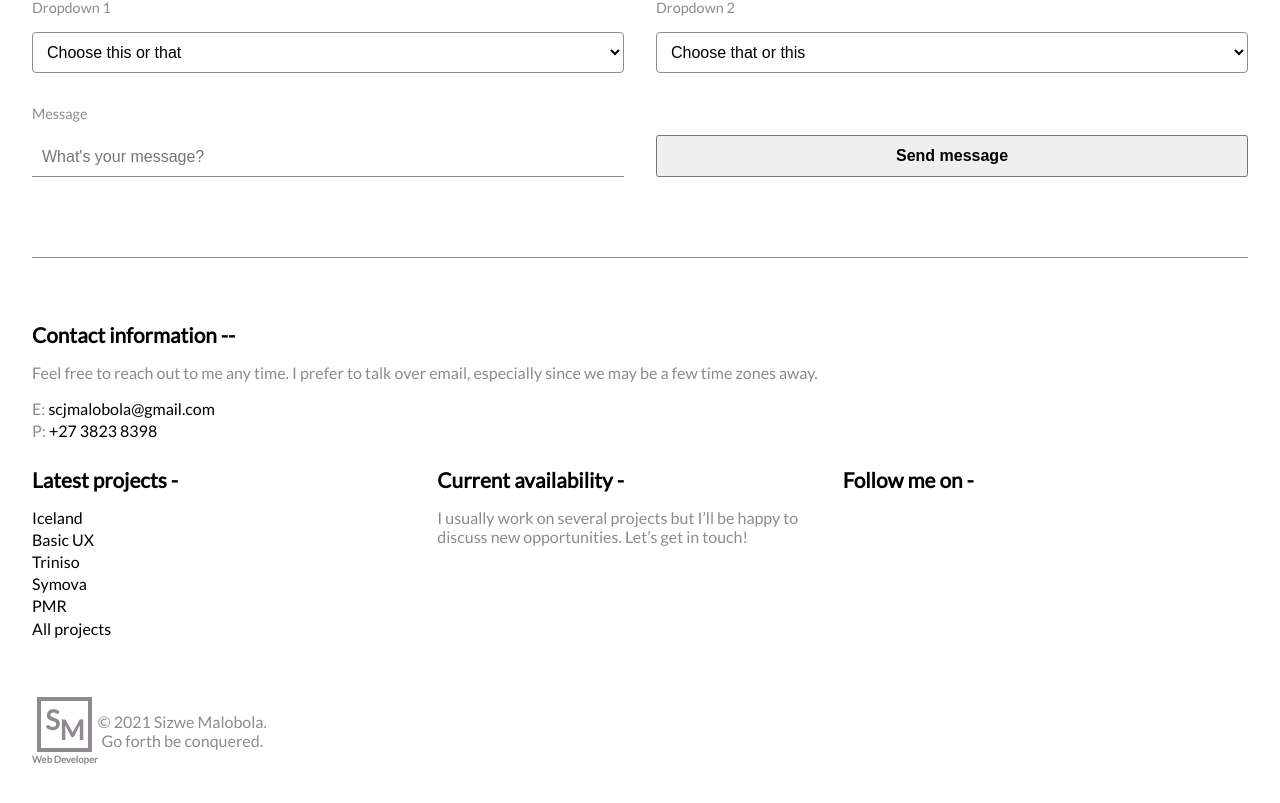
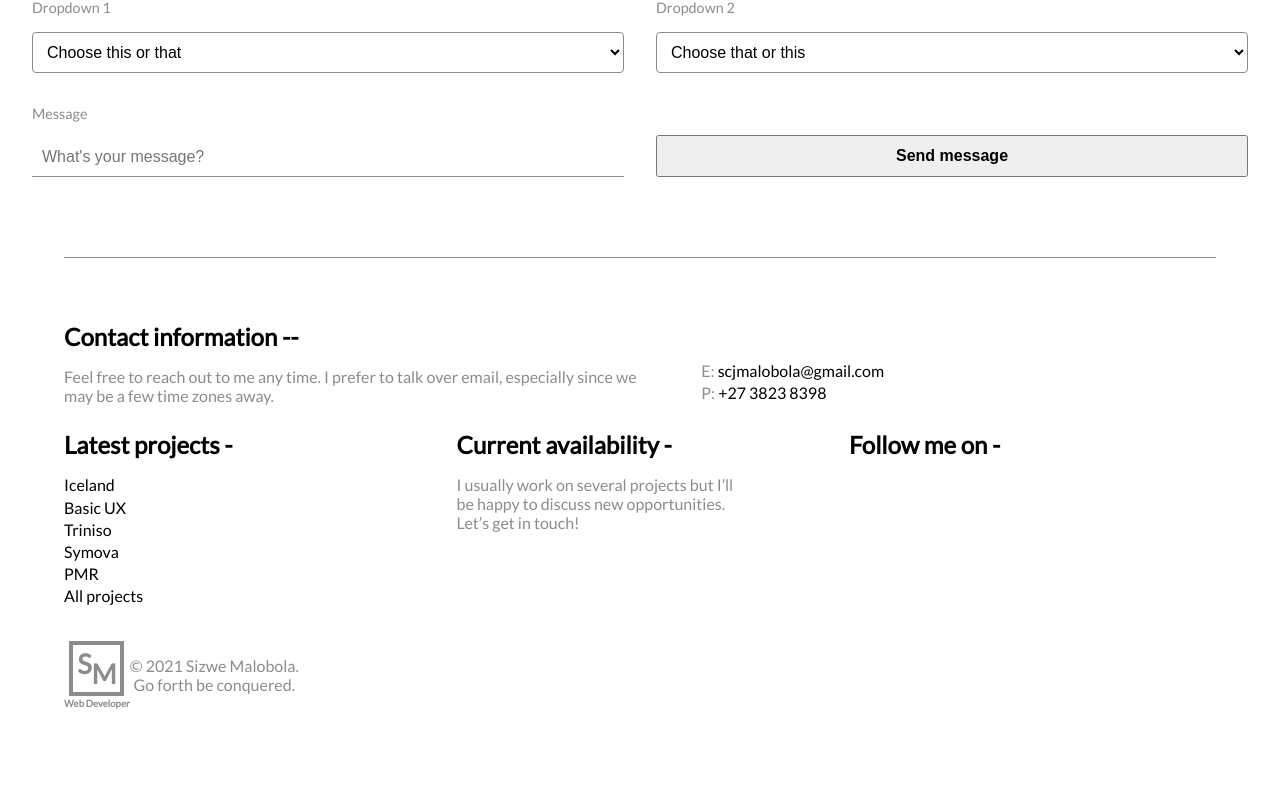
Before and after one commit to SizweMalobola/Portfolio_site, a React (Create React App) app: page /contact in a window 1280 px wide. Shown: the part 961-1764 px from the top of the page. Built offline with nearby package versions, Linux system fonts and the light colour scheme.

Commit message:
finished making Footer responsive

```diff
--- a/src/components/Footer.js
+++ b/src/components/Footer.js
@@ -7,11 +7,13 @@ function Footer() {
     <footer>
       <div className={styles["footer-top"]}>
         <div className={styles["contact-info"]}>
-          <h3>Contact information --</h3>
-          <p>
-            Feel free to reach out to me any time. I prefer to talk over email,
-            especially since we may be a few time zones away.
-          </p>
+          <div>
+            <h3>Contact information --</h3>
+            <p>
+              Feel free to reach out to me any time. I prefer to talk over
+              email, especially since we may be a few time zones away.
+            </p>
+          </div>
           <div>
             <p>
               E: <span>scjmalobola@gmail.com</span>
--- a/src/components/footerStyle.module.css
+++ b/src/components/footerStyle.module.css
@@ -1,48 +1,50 @@
 /* footer section */
 footer {
-  width: 100%;
-  padding: 0 10rem;
-  padding-bottom: 4rem;
+  width: 85%;
+  margin-bottom: 5rem;
   --black-primary: black;
   --gray-primary: #8e8a8f;
 }
 .footer-top {
   border-top: 1px solid var(--gray-primary);
-  display: flex;
+  display: grid;
+  grid-template-columns: repeat(4, 1fr);
+  justify-content: end;
+  align-items: start;
   padding-top: 4rem;
 }
 .footer-top div h3 {
-  font-size: 1.3rem;
+  font-size: 1.5rem;
   font-weight: 700;
   margin-bottom: 1rem;
   color: var(--black-primary);
 }
 .contact-info {
-  width: 30%;
+  width: 100%;
   padding-right: 5rem;
 }
 .contact-info p {
   color: var(--gray-primary);
   font-size: 1rem;
 }
-.contact-info > p {
+.contact-info div:first-child p {
   padding-bottom: 1rem;
 }
 
-.contact-info > div p {
+.contact-info div:last-child p {
   line-height: 1.4rem;
 }
-.contact-info > div span {
+.contact-info div:last-child span {
   color: var(--black-primary);
 }
-.contact-info > div p:first-child span:hover {
+.contact-info div:last-child p:first-child span:hover {
   cursor: pointer;
   text-decoration: underline;
 }
 .latest-project {
   display: flex;
   flex-direction: column;
-  width: 20%;
+  width: 100%;
   padding-left: 5rem;
 }
 .latest-project a {
@@ -54,12 +56,12 @@ footer {
   text-decoration: underline;
 }
 .current-availability {
-  width: 30%;
+  width: 100%;
   padding-right: 5rem;
 }
 .social-media {
-  padding-left: 5rem;
-  width: 20%;
+  /* padding-left: 5rem; */
+  width: 100%;
 }
 .current-availability p {
   color: var(--gray-primary);
@@ -85,7 +87,7 @@ footer {
   color: var(--gray-primary);
   align-items: center;
 }
-/* Todo add hover state to the logo */
+
 .logo span:first-child {
   width: 55px;
   height: 55px;
@@ -113,21 +115,63 @@ footer {
   text-align: left;
 }
 
-/* Extra small devices (phones, 600px and down) */
-@media only screen and (max-width: 600px) {
+@media screen and (max-width: 1595px) {
   footer {
-    width: 100%;
-    padding: 0 1rem;
-    padding-bottom: 4rem;
+    width: 95%;
   }
+}
+@media screen and (max-width: 1455px) {
+  .footer-top {
+    display: grid;
+    grid-template-columns: repeat(3, 1fr);
+    gap: 1.6rem;
+  }
+  .contact-info .contact-info div:first-child {
+    width: 50%;
+  }
+  .contact-info div:first-child p {
+    padding-bottom: 0;
+    width: 90%;
+    /* remember to 1rem when you stack these elements again */
+  }
+  .contact-info div:last-child {
+    width: 50%;
+    flex-grow: 2;
+  }
+  .contact-info {
+    grid-column: 1/4;
+    display: flex;
+    align-items: flex-end;
+  }
+  .latest-project {
+    padding-left: 0;
+  }
+}
+@media screen and (max-width: 1385px) {
+  footer {
+    width: 90%;
+  }
+}
+@media screen and (max-width: 815px) {
   .footer-top {
     display: flex;
     flex-direction: column;
   }
   .contact-info {
+    flex-direction: column;
     width: 100%;
     padding-right: 0;
     margin-bottom: 1.5rem;
+  }
+  .contact-info div:first-child {
+    width: 100%;
+  }
+  .contact-info div:first-child p {
+    padding-bottom: 1rem;
+    width: 90%;
+  }
+  .contact-info div:last-child {
+    align-self: flex-start;
   }
   .latest-project {
     width: 100%;
@@ -145,55 +189,3 @@ footer {
     margin-bottom: 1.5rem;
   }
 }
-
-/* Small devices (portrait tablets and large phones, 600px and up) */
-@media only screen and (min-width: 601px) {
-  footer {
-    width: 100%;
-    padding: 0 1rem;
-    padding-bottom: 4rem;
-  }
-  .footer-top {
-    display: flex;
-    flex-direction: column;
-  }
-  .contact-info {
-    width: 100%;
-    padding-right: 0;
-    margin-bottom: 1.5rem;
-  }
-  .latest-project {
-    width: 100%;
-    padding-left: 0;
-    margin-bottom: 1.5rem;
-  }
-  .current-availability {
-    width: 100%;
-    padding-right: 0;
-    margin-bottom: 1.5rem;
-  }
-  .social-media {
-    padding-left: 0;
-    width: 100%;
-    margin-bottom: 1.5rem;
-  }
-}
-
-/* Medium devices (landscape tablets, 768px and up) */
-@media only screen and (min-width: 740px) {
-  footer {
-    padding: 0 2rem;
-    padding-bottom: 4rem;
-  }
-  .footer-top {
-    display: grid;
-    grid-template-columns: repeat(3, 1fr);
-  }
-  .contact-info {
-    grid-column: 1/4;
-  }
-  .contact-info div {
-    align-self: flex-start;
-    width: 50%;
-  }
-}
```
